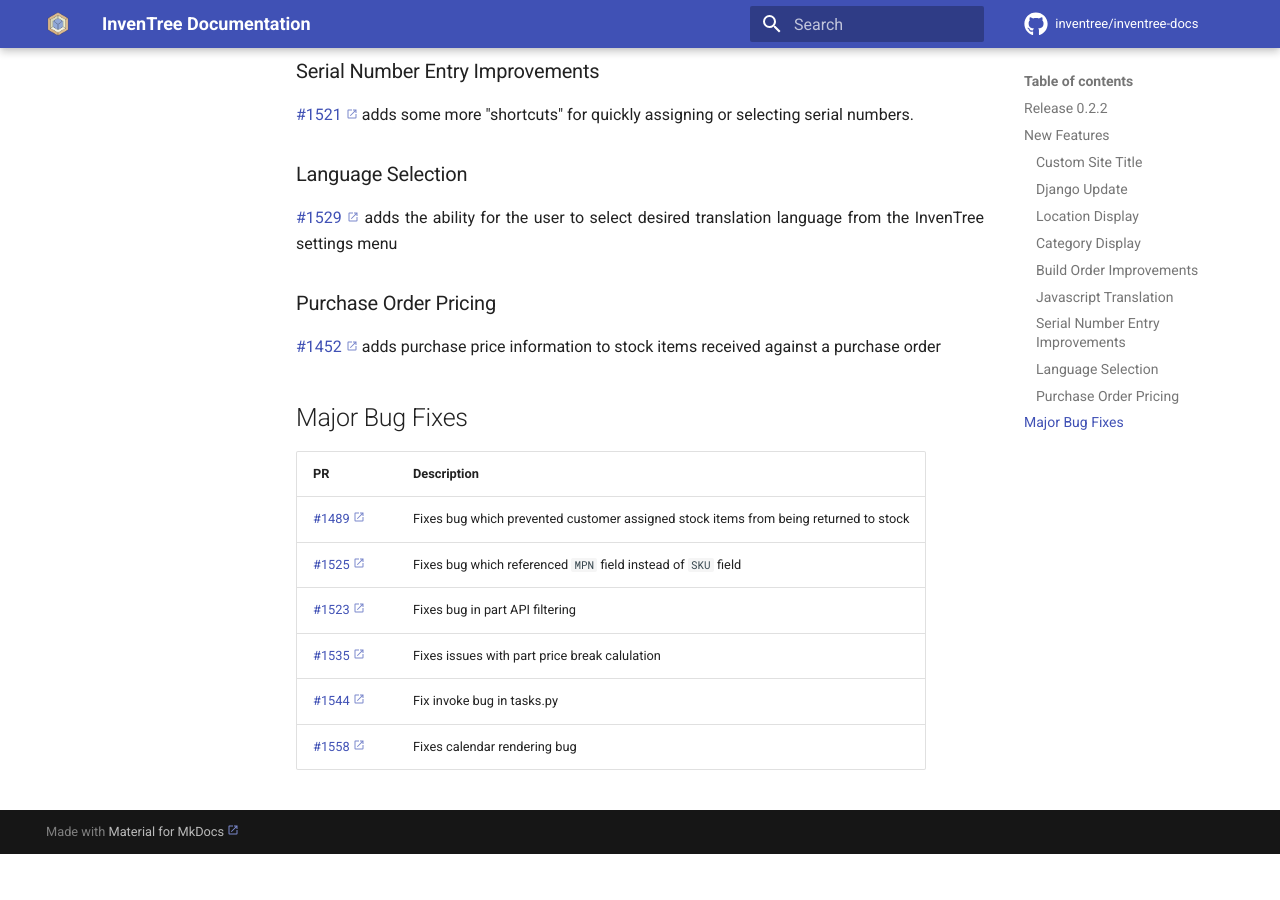
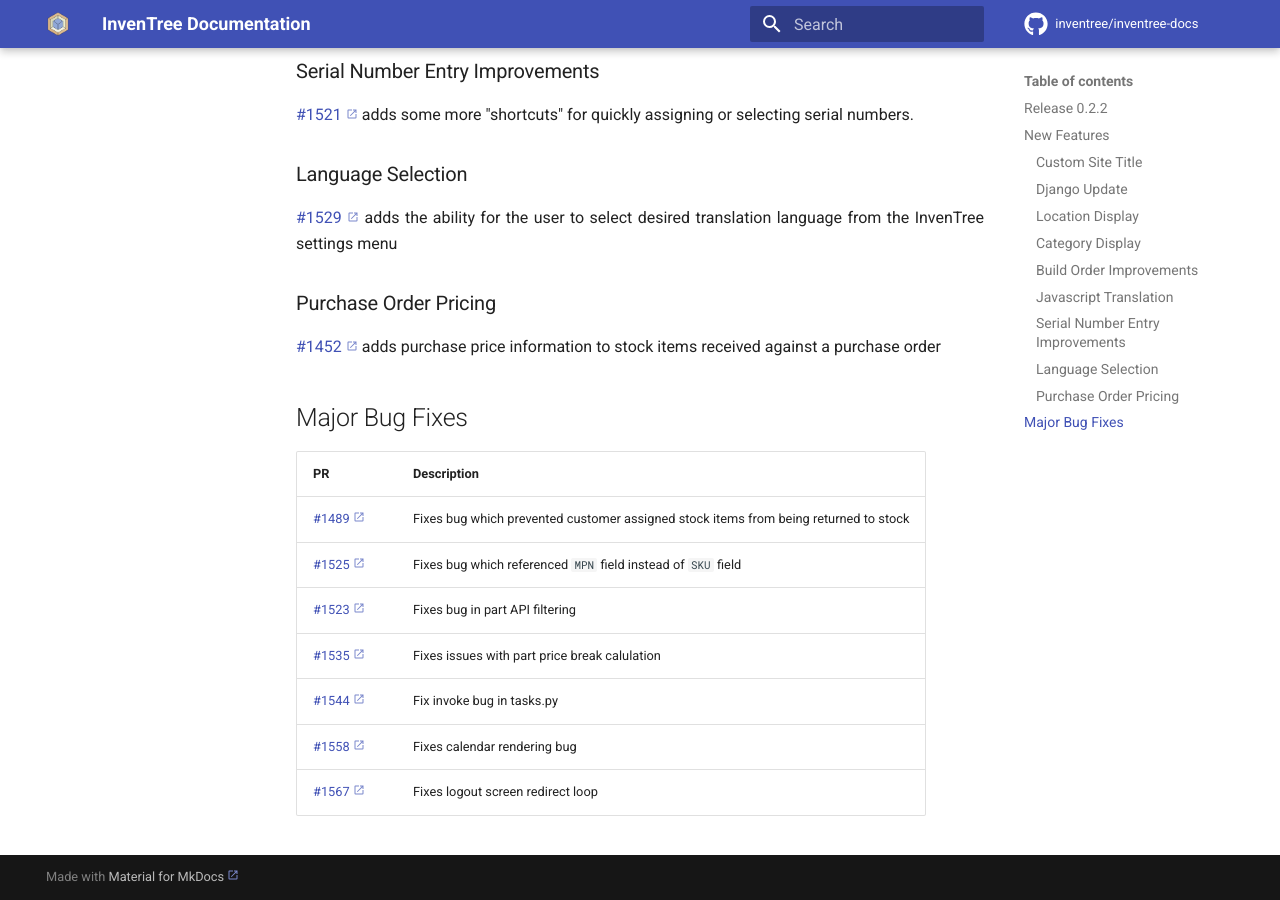
Before and after one commit to inventree/inventree-docs, an MkDocs documentation site: the page built from docs/releases/0.2.2.md, in a window 1280 px wide and 900 px high, scrolled down 1110 px. Built offline with MkDocs 1.6.1 and Material for MkDocs 9.7.7, drawn with Linux system fonts in a browser that asks for light colours; a script that is not in the unit is left out; comment, search, counter and statistics services are not loaded; before the commit the page ends 1964 px from its top, so only the background shows below that.

Commit message:
Update 0.2.2.md

```diff
--- a/docs/releases/0.2.2.md
+++ b/docs/releases/0.2.2.md
@@ -54,3 +54,4 @@ title: Release 0.2.2
 | [#1535](https://github.com/inventree/InvenTree/pull/1535) | Fixes issues with part price break calulation |
 | [#1544](https://github.com/inventree/InvenTree/pull/1544) | Fix invoke bug in tasks.py |
 | [#1558](https://github.com/inventree/InvenTree/pull/1558) | Fixes calendar rendering bug |
+| [#1567](https://github.com/inventree/InvenTree/pull/1567) | Fixes logout screen redirect loop |
```
